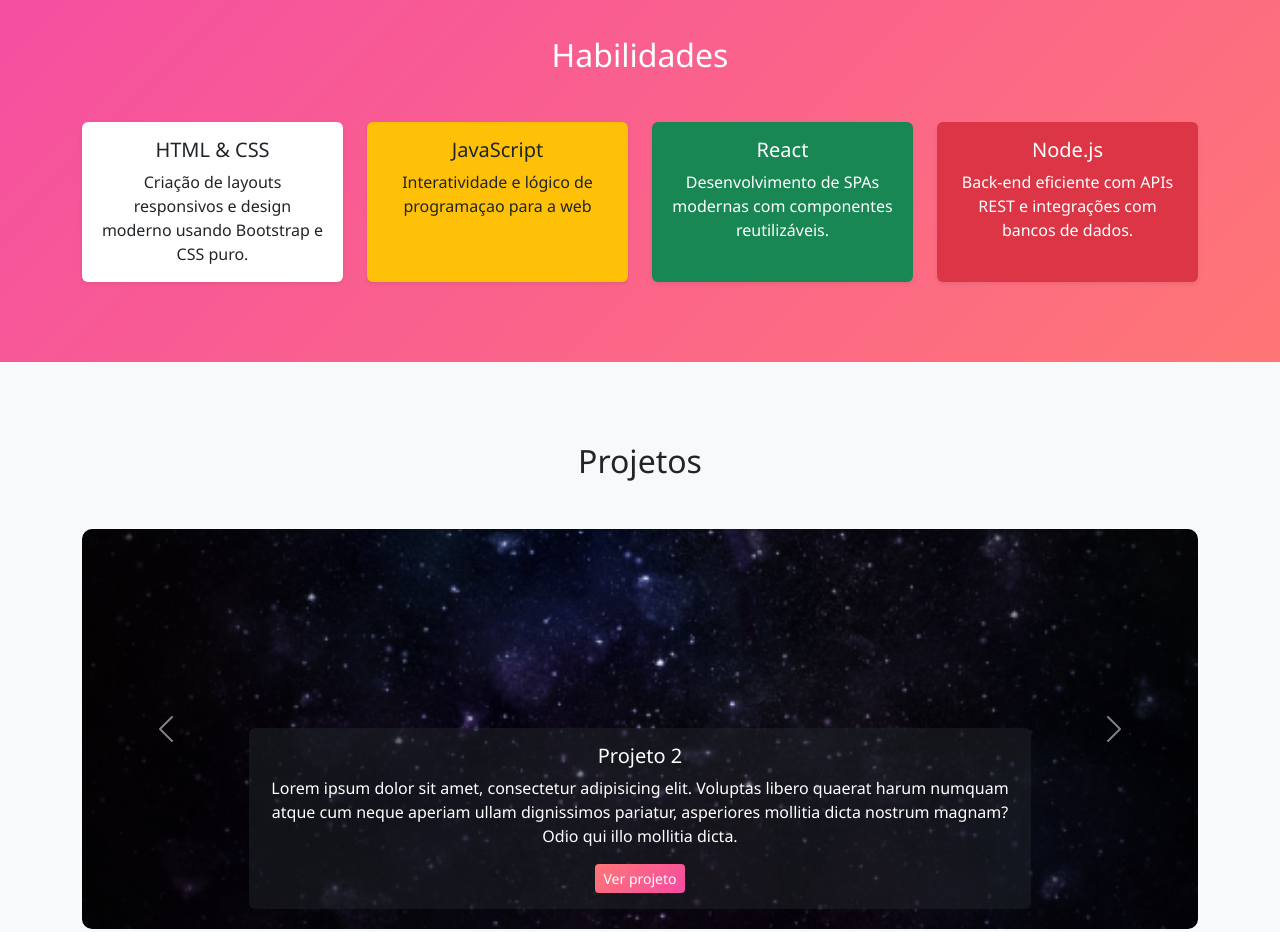
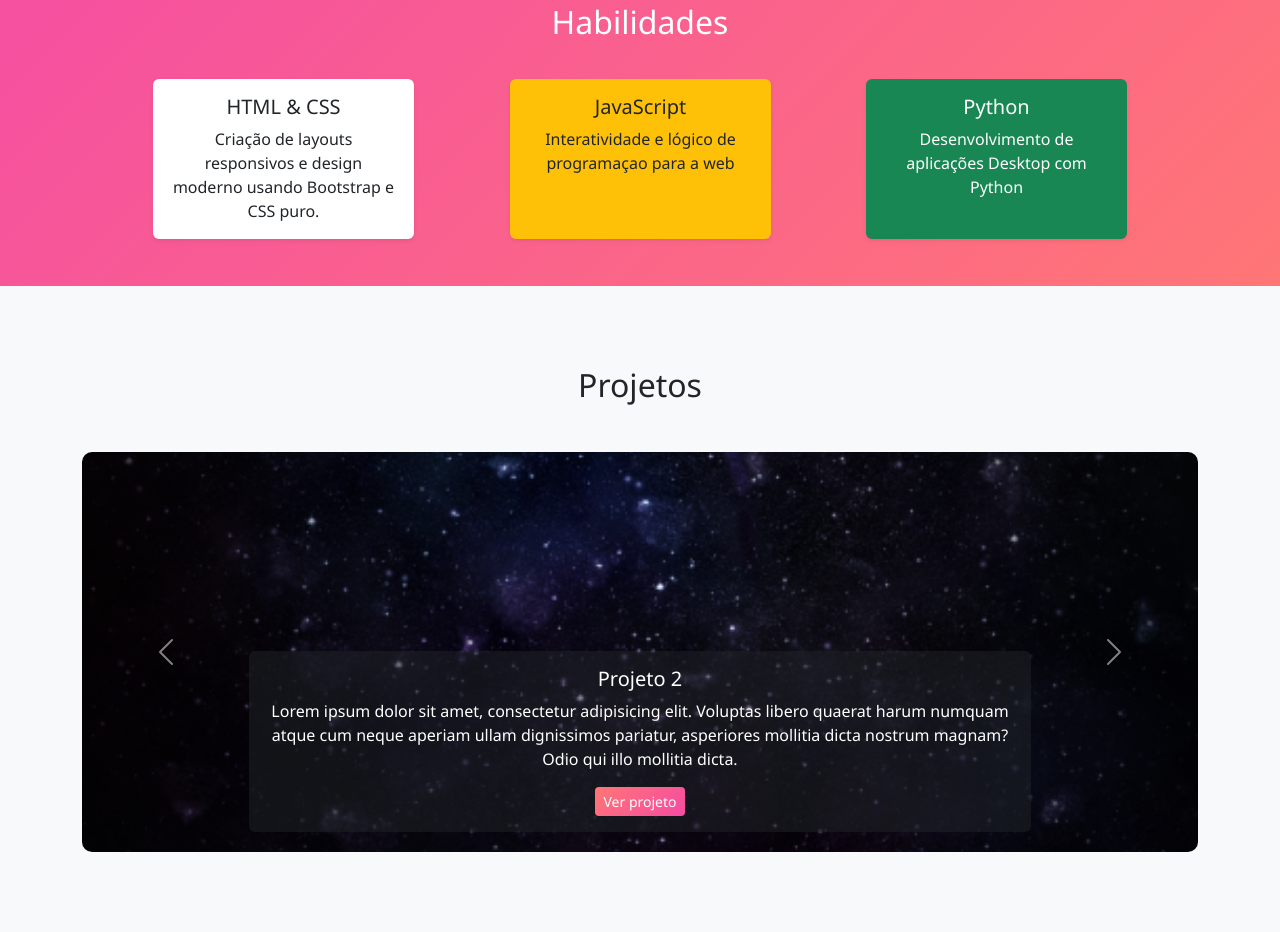
Before and after one commit to dionfc/portfolio-aula-014, a plain HTML site: page src/index.html in a window 1280 px wide. Shown: the part 1404-2336 px from the top of the page. Drawn offline with nearby package versions, Linux system fonts and the light colour scheme; files whose address does not match are found by name.

Commit message:
Modificação da seção Habilidades

```diff
--- a/src/assets/css/styles.css
+++ b/src/assets/css/styles.css
@@ -80,10 +80,23 @@ body{
 }
 
 footer{
-    background: #222;
+    background: repeating-radial-gradient(#b434ca, #6235B5, #972091);
     color: #fff;
 }
 
 .bg-custom-nav{
     background: repeating-radial-gradient(#b434ca, #6235B5, #972091);
 }
+
+.row-habilidades{
+    margin-bottom: -3%;
+    justify-content: space-evenly;
+    height: fit-content;
+}
+
+.container-habilidades{
+
+    .text-center{
+        margin-top: -3%;
+    }
+}
--- /dev/null
+++ b/src/assets/js/init_animations.js
@@ -0,0 +1,24 @@
+AOS.init({duration: 1000, once: false});
+
+particlesJS("particles-js", {
+    particles: {
+        number: {value: 80},
+        color: {value: ["#ff7676", "#f54ea2", "#6a11cb", "#2575fc"]},
+        shape: {type:"circle"},
+        opacity: {value: 0.7},
+        size: {value: 3},
+        move: {
+            enable: true,
+            speed: 2,
+            direction: "none"
+        },
+    },
+    interactivity: {
+        events: {
+            onhover: {
+                enable: true,
+                mode: "repulse"
+            }
+        }
+    }
+});
--- a/src/index.html
+++ b/src/index.html
@@ -56,9 +56,9 @@
             </div>
         </section> <!-- Fim seção "Sobre"-->
         <section id="habilidades" class="bg-gradient-pink" data-aos="fade-up"> <!-- Início da seção "Habilidades"-->
-            <div class="container"> <!-- Container dos cards de habilidades -->
+            <div class="container container-habilidades"> <!-- Container dos cards de habilidades -->
                 <h2 class="text-center mb-5">Habilidades</h2>
-                <div class="row g-4 text-center"> <!-- Início da row de cards-->
+                <div class="row g-4 text-center row-habilidades"> <!-- Início da row de cards-->
                     <div class="col-md-3" data-aos="zoom-in" data-aos-delay="100">  <!-- Início do card -->
                         <div class="card h-100 card-hover shadow-sm border-0 bg-primary-custom">
                             <div class="card-body">
@@ -82,14 +82,14 @@
                     <div class="col-md-3" data-aos="zoom-in" data-aos-delay="300"> <!-- Início do card -->
                         <div class="card h-100 card-hover shadow-sm border-0 bg-success text-white">
                             <div class="card-body">
-                                <h5 class="card-title">React</h5>
+                                <h5 class="card-title">Python</h5>
                                 <p class="card-text">
-                                    Desenvolvimento de SPAs modernas com componentes reutilizáveis.
+                                    Desenvolvimento de aplicações Desktop com Python
                                 </p>
                             </div>
                         </div>
                     </div> <!-- Fim do card -->
-                    <div class="col-md-3" data-aos="zoom-in" data-aos-delay="400"> <!-- Início do card -->
+                    <!-- <div class="col-md-3" data-aos="zoom-in" data-aos-delay="400"> <!-- Início do card --
                         <div class="card h-100 card-hover shadow-sm border-0 bg-danger text-white">
                             <div class="card-body">
                                 <h5 class="card-title"><Node class="js">Node.js</Node></h5>
@@ -98,7 +98,7 @@
                                 </p>
                             </div>
                         </div>
-                    </div> <!-- Fim do card -->
+                    </div> <!-- Fim do card (Bloco comentado por preguiça de remover do projeto original) -->
                 </div> <!-- Fim da row de cards-->
             </div> <!-- Fim do container dos cards de habilidades -->
         </section> <!-- Fim da seção "Habilidades"-->
@@ -108,7 +108,7 @@
                 <div id="projetosCarousel" class="carousel slide" data-bs-ride="carousel"> <!-- Início do carrossel (conteúdo + controladores) -->
                     <div class="carousel-inner"> <!-- Início do conteúdo interno do carrossel -->
                         <div class="carousel-item active">  <!-- Primeiro item do carrossel e exibindo primeiro-->
-                            <img src="./img/carrosel_1.png" alt="Projeto 1" class="d-block w-100">
+                            <img src="./assets/img/carrosel_1.png" alt="Projeto 1" class="d-block w-100">
                             <div class="carousel-caption d-none d-md-block bg-dark bg-opacity-50 rounded p-3">
                                 <h5>Projeto 1</h5>
                                 <p>Lorem ipsum, dolor sit amet consectetur adipisicing elit. Neque laudantium ducimus exercitationem deleniti minima sunt, recusandae quaerat alias illum porro vitae facere aperiam ipsa quam quae temporibus autem ipsam voluptas?</p>
@@ -116,7 +116,7 @@
                             </div>
                         </div> <!-- Fim do item do carrossel -->
                         <div class="carousel-item">  <!-- Segundo item do carroseel -->
-                            <img src="./img/carrosel_2.png" alt="Projeto 2" class="d-block w-100">
+                            <img src="./assets/img/carrosel_2.png" alt="Projeto 2" class="d-block w-100">
                             <div class="carousel-caption d-none d-md-block bg-dark bg-opacity-50 rounded p-3">
                                 <h5>Projeto 2</h5>
                                 <p>Lorem ipsum dolor sit amet, consectetur adipisicing elit. Voluptas libero quaerat harum numquam atque cum neque aperiam ullam dignissimos pariatur, asperiores mollitia dicta nostrum magnam? Odio qui illo mollitia dicta.</p>
@@ -124,7 +124,7 @@
                             </div>
                         </div> <!-- Fim do segundo item do carrossel -->
                         <div class="carousel-item">  <!-- Terceiro item do carroseel -->
-                            <img src="./img/carrosel_3.png" alt="Projeto 3" class="d-block w-100">
+                            <img src="./assets/img/carrosel_3.png" alt="Projeto 3" class="d-block w-100">
                             <div class="carousel-caption d-none d-md-block bg-dark bg-opacity-50 rounded p-3">
                                 <h5>Projeto 3</h5>
                                 <p>Lorem ipsum dolor sit amet, consectetur adipisicing elit. Suscipit iusto rem inventore provident deleniti totam fuga! At debitis corrupti mollitia est autem laborum repellendus exercitationem pariatur, placeat quisquam aliquid nam?</p>
@@ -174,31 +174,6 @@
         <script src="https://cdn.jsdelivr.net/npm/bootstrap@5.3.2/dist/js/bootstrap.bundle.min.js"></script>
         <script src="https://cdn.jsdelivr.net/npm/aos@2.3.4/dist/aos.js"></script>
         <script src="https://cdn.jsdelivr.net/npm/particles.js@2.0.0/particles.min.js"></script>
-        <script> <!-- Inicializando as animações -->
-            AOS.init({duration: 1000, once: false});
-
-            particlesJS("particles-js", {
-                particles: {
-                    number: {value: 80},
-                    color: {value: ["#ff7676", "#f54ea2", "#6a11cb", "#2575fc"]},
-                    shape: {type:"circle"},
-                    opacity: {value: 0.7},
-                    size: {value: 3},
-                    move: {
-                        enable: true,
-                        speed: 2,
-                        direction: "none"
-                    },
-                },
-                interactivity: {
-                    events: {
-                        onhover: {
-                            enable: true,
-                            mode: "repulse"
-                        }
-                    }
-                }
-            });
-        </script>
+        <script src="./assets/js/init_animations.js"></script> <!-- Inicializando as animações -->
     </body>
 </html>
```
Also changed, not shown: src/assets/img/carrosel_1.png (renamed from src/img/carrosel_1.png), src/assets/img/carrosel_2.png (renamed from src/img/carrosel_2.png), src/assets/img/carrosel_3.png (renamed from src/img/carrosel_3.png), src/assets/img/profile.png (renamed from src/img/profile.png), 1 other file.
